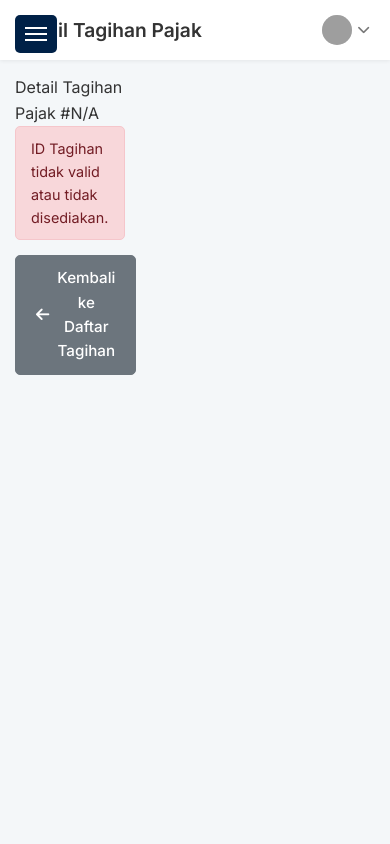
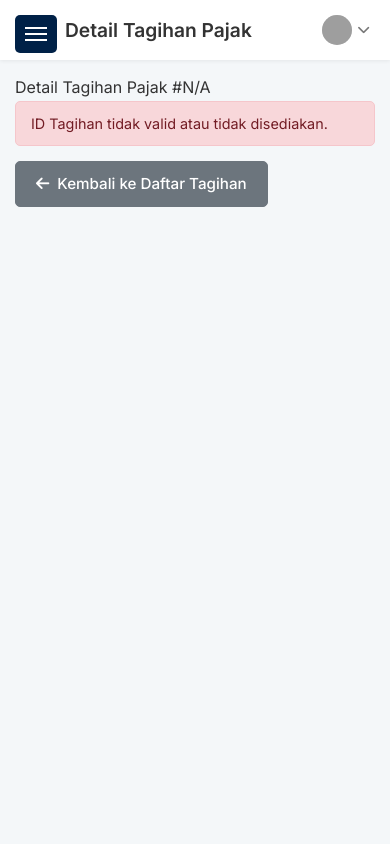
Before and after one commit to Opikz-Nrdyth/djb_pajak, a PHP site: page /user/detail_tagihan.php in a window 390 px wide. Run offline with PHP 8.4, Linux system fonts and the light colour scheme; the visitor is signed in with stand-in values (Sample User, id 1); some libraries are stand-ins or nearby versions; grey boxes are pictures that could not be loaded.

Commit message:
pembenahan layout

```diff
--- a/assets/css/user_style.css
+++ b/assets/css/user_style.css
@@ -356,12 +356,18 @@
   .user-sidebar {
     transform: translateX(-100%);
   }
+  .user-header-page-title {
+    margin-left: 50px;
+  }
   .user-sidebar.open {
     transform: translateX(0);
     box-shadow: 3px 0 10px rgba(0, 0, 0, 0.1);
   }
   .user-main-content {
     padding-left: 0;
+  }
+  .user-content-inner {
+    width: 100vw;
   }
   .user-sidebar-toggle-button {
     display: block;
@@ -378,6 +384,7 @@
   }
   .user-content-inner {
     padding: 15px;
+    width: 100vw;
   }
   .user-profile-link-header span {
     /* Sembunyikan nama di header mobile jika terlalu ramai */
```
